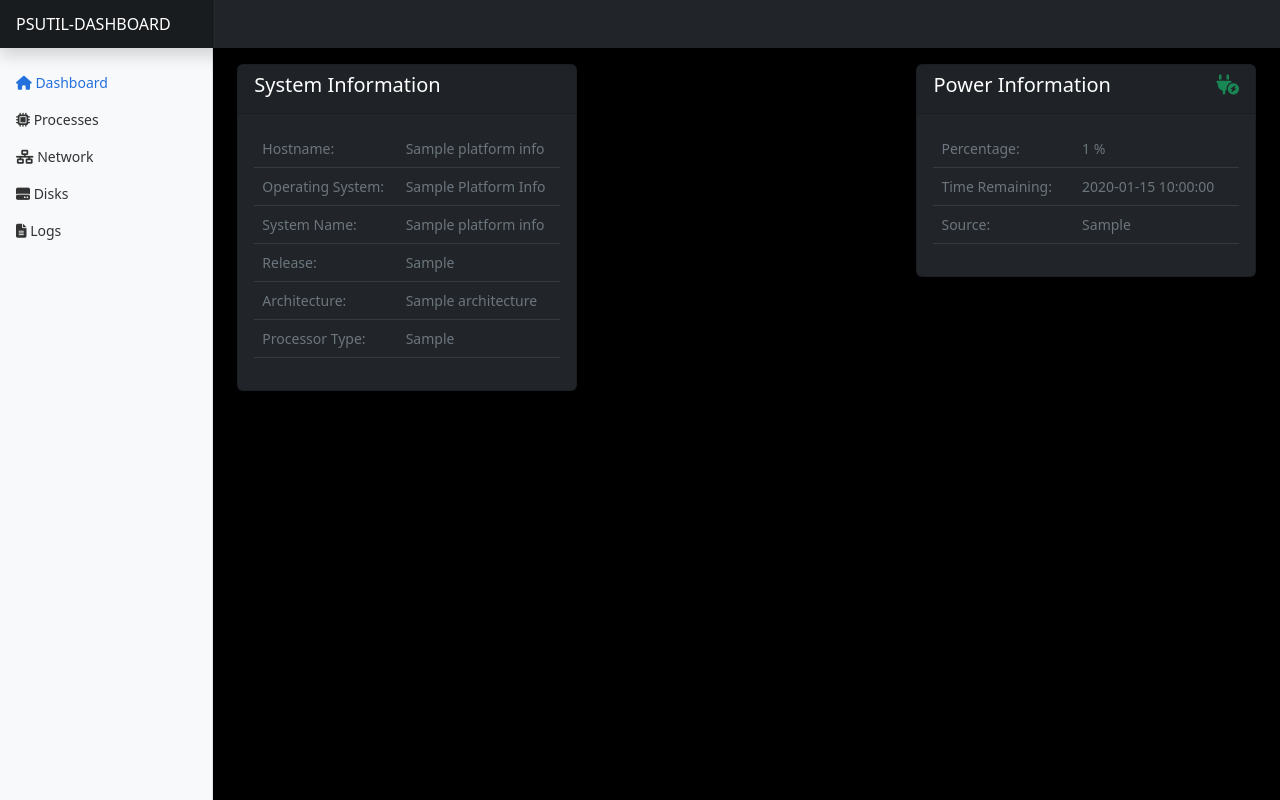
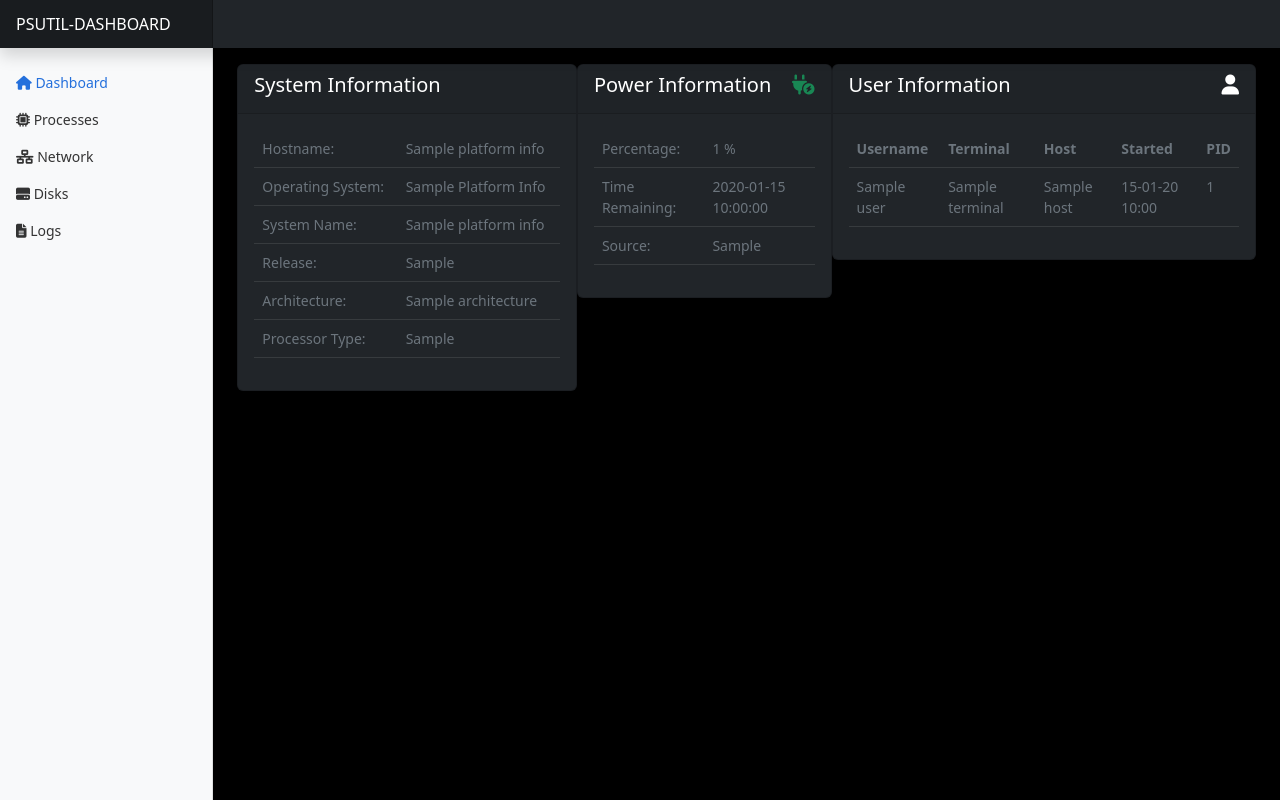
Before and after one commit to gopalcnepal/psutil-dashboard, a Flask app: template app/templates/index.html in a window 1280 px wide. Run offline with Flask 2, Linux system fonts and the light colour scheme; the template is opened without the code that fills it: most values are stand-ins (such as "Sample title", 1, 10 or a date in 2020).

Commit message:
Added logged in user information
Added function to get the logged in user of the system and display on new card in the dashboard.

```diff
--- a/app/templates/index.html
+++ b/app/templates/index.html
@@ -55,7 +55,7 @@
     </div>
 
     <!-- Power Information -->
-    <div class="col-lg-4">
+    <div class="col-lg-3">
         <div class="card bg-dark text-white">
             <div class="d-flex card-header justify-content-between">
                 <h5>Power Information</h5>
@@ -91,6 +91,42 @@
             </div>
         </div>
     </div>
+
+    <!-- User Information -->
+    <div class="col-lg-5">
+        <div class="card bg-dark text-white">
+            <div class="d-flex card-header justify-content-between">
+                <h5>User Information</h5>
+                <h5>
+                    <i class="fa-solid fa-user"></i>
+                </h5>
+            </div>
+            <div class="card-body table-responsive">
+                <table class="table table-hover text-left table-dark text-muted">
+                    <thead>
+                        <tr>
+                            <th scope="col">Username</th>
+                            <th scope="col">Terminal</th>
+                            <th scope="col">Host</th>
+                            <th scope="col">Started</th>
+                            <th scope="col">PID</th>
+                        </tr>
+                    </thead>
+                    <tbody>
+                        {% for user in context.user_info.values() %}
+                        <tr>
+                            <td scope="row"> {{ user.name }} </td>
+                            <td> {{ user.terminal }} </td>
+                            <td> {{ user.host }} </td>
+                            <td> {{ user.started.strftime('%d-%m-%y %H:%M') }} </td>
+                            <td> {{ user.pid }} </td>
+                        </tr>
+                        {% endfor %}
+                    </tbody>
+                </table>
+            </div>
+        </div>
+    </div>
 {% endblock %}
 
 {% block script %}
--- a/app/views.py
+++ b/app/views.py
@@ -1,12 +1,13 @@
 from app import app
 from flask import render_template, url_for
-from .systeminfo import get_platform_info, get_power_info
+from .systeminfo import get_platform_info, get_power_info, get_user_info
 
 @app.route('/')
 def index():
     context = {
         'platform_info': get_platform_info(),
         'power_info': get_power_info(),
+        'user_info': get_user_info(),
     }
 
     return render_template("index.html", context=context)
```
Also changed, not shown: app/systeminfo.py (+14 -0 lines).
